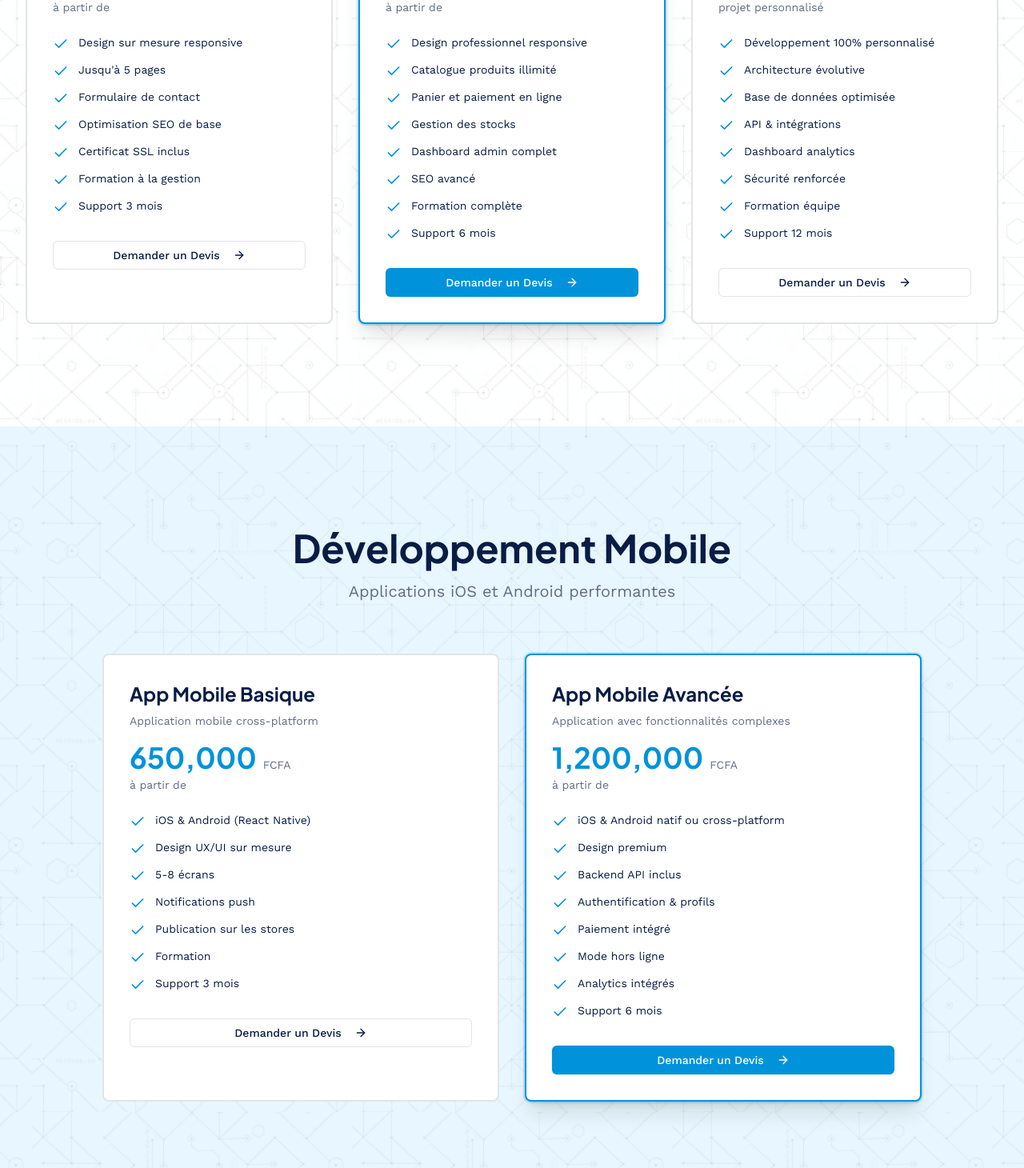
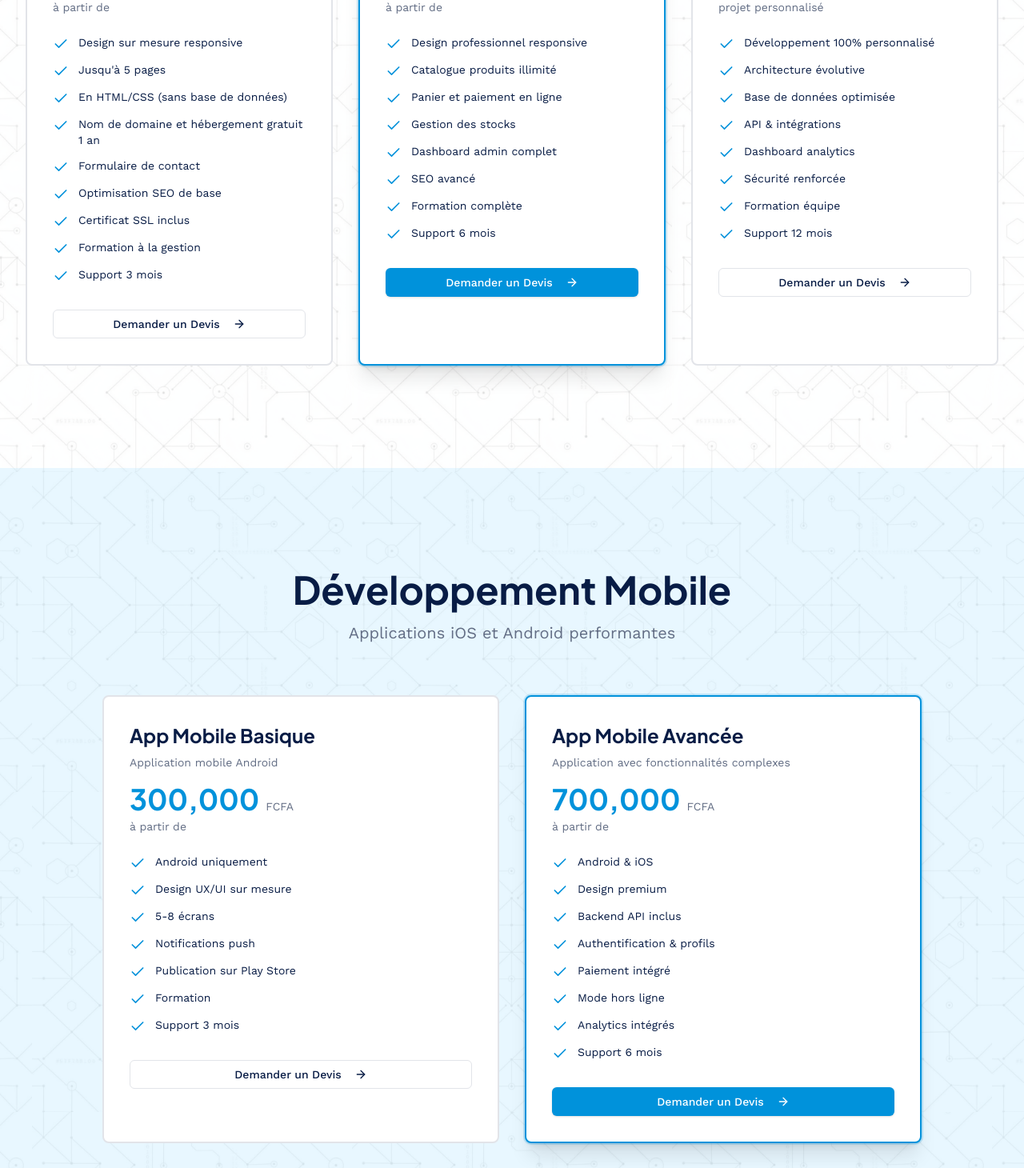
Before and after one commit to brice214/sg-b2f42701-634c-47b8-bbd1-2e23ad12ad16-1785503365, a Next.js app: page /tarifs in a window 1280 px wide. Shown: the part 1010-2470 px from the top of the page at 80% size. Built offline with nearby package versions, Linux system fonts and the light colour scheme.

Commit message:
feat(ui): update pricing and hosting links on tarifs page

```diff
--- a/src/pages/tarifs.tsx
+++ b/src/pages/tarifs.tsx
@@ -11,12 +11,14 @@ export default function Tarifs() {
   const webPlans = [
     {
       name: "Site Vitrine",
-      price: "350,000",
+      price: "70,000",
       period: "à partir de",
       description: "Parfait pour présenter votre activité en ligne",
       features: [
         "Design sur mesure responsive",
         "Jusqu'à 5 pages",
+        "En HTML/CSS (sans base de données)",
+        "Nom de domaine et hébergement gratuit 1 an",
         "Formulaire de contact",
         "Optimisation SEO de base",
         "Certificat SSL inclus",
@@ -67,26 +69,26 @@ export default function Tarifs() {
   const mobilePlans = [
     {
       name: "App Mobile Basique",
-      price: "650,000",
+      price: "300,000",
       period: "à partir de",
-      description: "Application mobile cross-platform",
+      description: "Application mobile Android",
       features: [
-        "iOS & Android (React Native)",
+        "Android uniquement",
         "Design UX/UI sur mesure",
         "5-8 écrans",
         "Notifications push",
-        "Publication sur les stores",
+        "Publication sur Play Store",
         "Formation",
         "Support 3 mois",
       ],
     },
     {
       name: "App Mobile Avancée",
-      price: "1,200,000",
+      price: "700,000",
       period: "à partir de",
       description: "Application avec fonctionnalités complexes",
       features: [
-        "iOS & Android natif ou cross-platform",
+        "Android & iOS",
         "Design premium",
         "Backend API inclus",
         "Authentification & profils",
@@ -147,7 +149,7 @@ export default function Tarifs() {
 
   const domainPrices = [
     { extension: ".com", price: "12,000 FCFA/an" },
-    { extension: ".ga (Gabon)", price: "8,000 FCFA/an" },
+    { extension: ".ga (Gabon)", price: "20,000 FCFA/an" },
     { extension: ".africa", price: "20,000 FCFA/an" },
     { extension: ".net", price: "13,000 FCFA/an" },
     { extension: ".org", price: "13,000 FCFA/an" },
@@ -424,10 +426,14 @@ export default function Tarifs() {
 
             <div className="text-center mt-12">
               <Button asChild size="lg">
-                <Link href="/services/domaine">
+                <a
+                  href="https://spiderhoster.com/portail/cart.php?a=add&domain=register"
+                  target="_blank"
+                  rel="noopener noreferrer"
+                >
                   Voir Tous les Prix
                   <ArrowRight className="ml-2 w-5 h-5" />
-                </Link>
+                </a>
               </Button>
             </div>
           </div>
```
